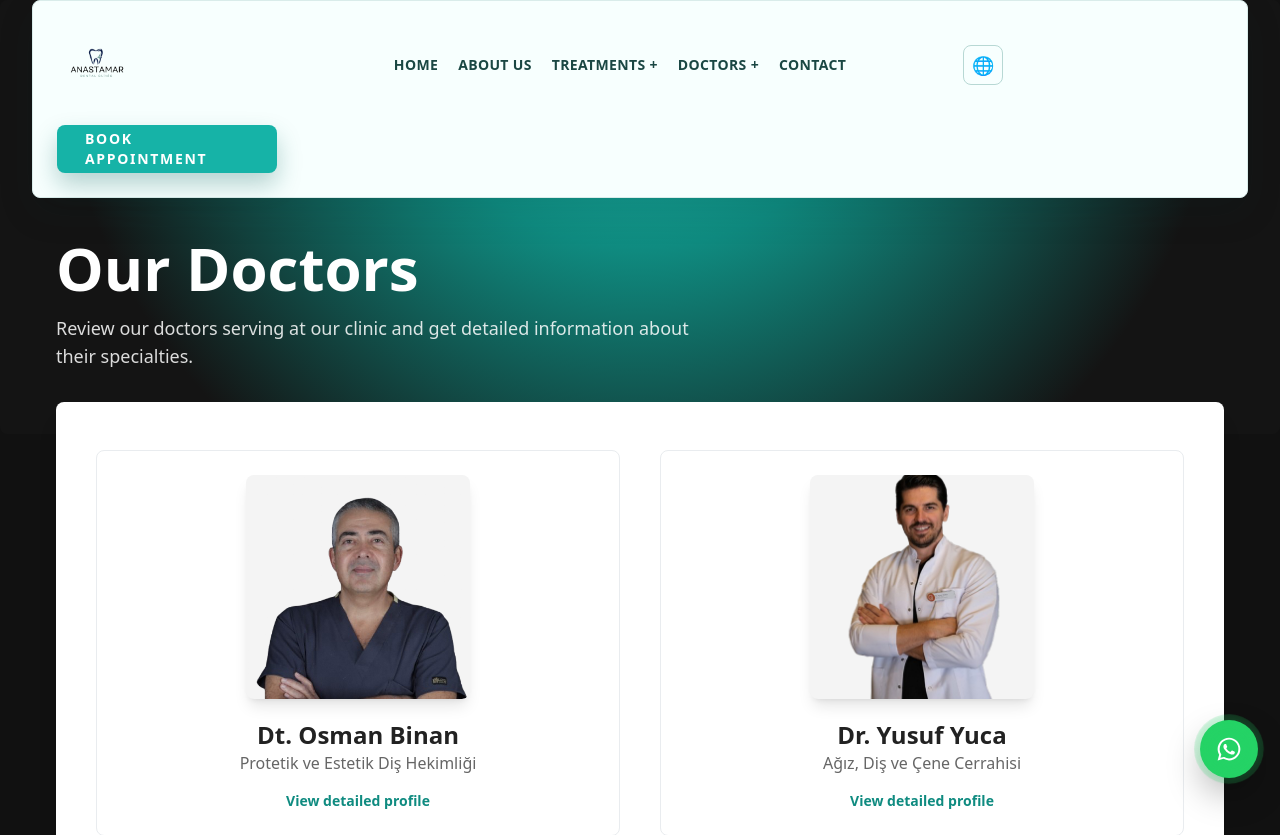
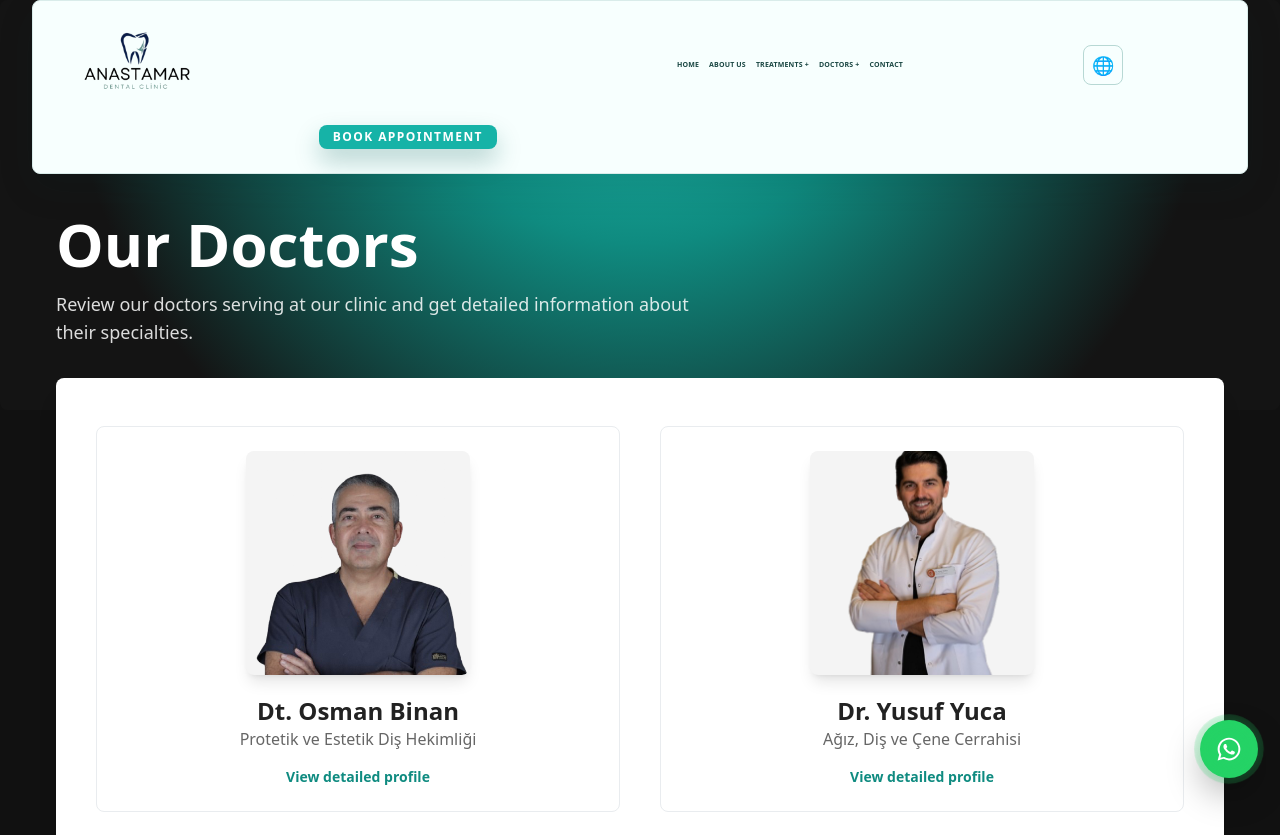
Before and after one commit to ibrahimtkmz/antasmardentalclinic, a Next.js app: page /doctors in a window 1280 px wide. Shown: the top 835 px of the page. Built offline with nearby package versions, Linux system fonts and the light colour scheme.

Commit message:
Adjust desktop header logo, nav, and CTA sizing

```diff
--- a/app/components/Header.jsx
+++ b/app/components/Header.jsx
@@ -16,19 +16,19 @@ export default function Header() {
     <header
       className="page-shell sticky top-0 z-50 mt-0 bg-transparent transition-colors md:rounded-[0_0_26px_26px] md:border md:border-[#d9ecea] md:bg-[#f7fffe] md:shadow-[0_14px_36px_rgba(8,41,38,0.12)]"
     >
-      <div className="flex items-center justify-between gap-3 px-5 py-4 md:grid md:grid-cols-[190px_1fr_220px] lg:grid-cols-[220px_1fr_260px] md:gap-5 md:rounded-none md:bg-transparent md:px-6 md:py-6">
+      <div className="flex items-center justify-between gap-3 px-5 py-4 md:grid md:grid-cols-[380px_1fr_120px] lg:grid-cols-[440px_1fr_140px] md:gap-5 md:rounded-none md:bg-transparent md:px-6 md:py-6">
 
         <div className="relative flex h-auto items-center justify-start md:h-20 md:justify-start">
           <a href="/" className="relative block md:absolute md:left-0 md:top-1/2 md:-translate-y-1/2">
             <img
               src="/Anastamar.Dental.Clinic.png"
               alt="Anastamar Dental Clinic Logo"
-              className="h-10 w-auto object-contain sm:h-12 md:h-16 lg:h-20"
+              className="h-10 w-auto object-contain sm:h-12 md:h-32 lg:h-40"
             />
           </a>
         </div>
 
-        <nav className="hidden items-center justify-center gap-x-5 text-[13px] whitespace-nowrap font-bold uppercase tracking-wide text-[#1a4743] md:flex lg:text-sm">
+        <nav className="hidden items-center justify-center gap-x-2.5 text-[6.5px] whitespace-nowrap font-bold uppercase tracking-wide text-[#1a4743] md:flex lg:text-[7px]">
           <a href="/" className="transition hover:text-[#16b3a7]">{t.navHome}</a>
           <a href="/about-us" className="transition hover:text-[#16b3a7]">{t.navAbout}</a>
 
@@ -61,7 +61,7 @@ export default function Header() {
         </div>
 
         <div className="hidden justify-center md:flex md:justify-end">
-          <a href="/contact" className="inline-flex h-12 items-center justify-center rounded-full bg-[#16b3a7] px-5 text-xs lg:px-7 lg:text-sm font-extrabold uppercase tracking-[0.12em] text-white shadow-[0_12px_24px_rgba(12,96,90,0.28)] transition hover:bg-[#12998e]">{t.book}</a>
+          <a href="/contact" className="inline-flex h-6 items-center justify-center rounded-full bg-[#16b3a7] px-2.5 text-[10px] lg:px-3.5 lg:text-xs font-extrabold uppercase tracking-[0.12em] text-white shadow-[0_12px_24px_rgba(12,96,90,0.28)] transition hover:bg-[#12998e]">{t.book}</a>
         </div>
 
         <div className="flex items-center justify-end md:hidden">
```
